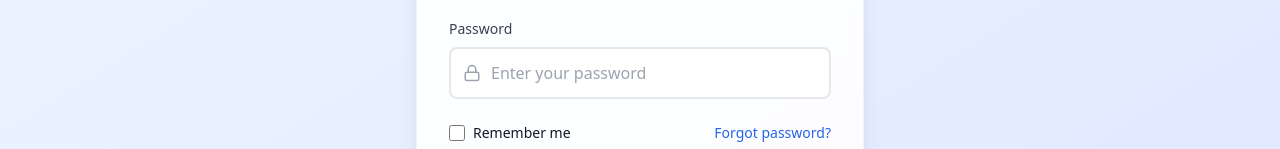
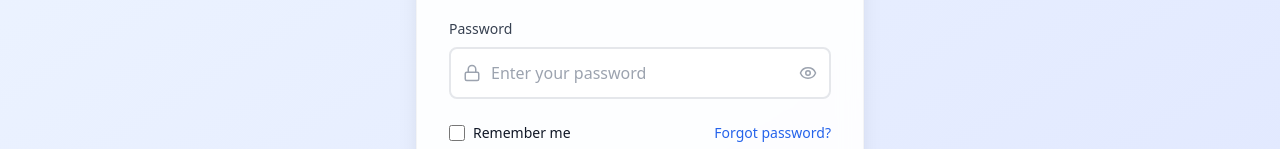
Before and after one commit to ghanshyamhadiya/Blog-web, a React (Vite) app: page /login in a window 1280 px wide. Shown: the part 437-586 px from the top of the page. Built offline with nearby package versions, Linux system fonts and the light colour scheme; no server answers.

Commit message:
Update Input.jsx

```diff
--- a/src/components/Input.jsx
+++ b/src/components/Input.jsx
@@ -1,5 +1,5 @@
 import React, { useId, useState } from 'react';
-import { motion } from 'framer-motion';
+import { motion, AnimatePresence } from 'framer-motion';
 
 const Input = React.forwardRef(
   function Input({
@@ -7,6 +7,8 @@ const Input = React.forwardRef(
     type = 'text',
     className = '',
     icon = null,
+    rightIcon = null,
+    error = null,
     ...props
   }, ref) {
     const id = useId();
@@ -29,7 +31,7 @@ const Input = React.forwardRef(
         )}
         <motion.div
           className={`relative flex items-center rounded-lg overflow-hidden border-2 ${
-            isFocused ? 'border-blue-500 shadow-md' : 'border-gray-200'
+            error ? 'border-red-400' : isFocused ? 'border-blue-500 shadow-md' : 'border-gray-200'
           }`}
           initial={{ y: 5, opacity: 0 }}
           animate={{ y: 0, opacity: 1 }}
@@ -38,9 +40,9 @@ const Input = React.forwardRef(
         >
           {icon && (
             <motion.div
-              className="absolute left-3 text-gray-400"
+              className="absolute left-3 text-gray-400 flex items-center justify-center"
               animate={{
-                color: isFocused ? "rgb(59, 130, 246)" : "rgb(156, 163, 175)"
+                color: error ? "rgb(248, 113, 113)" : isFocused ? "rgb(59, 130, 246)" : "rgb(156, 163, 175)"
               }}
               transition={{ duration: 0.3 }}
             >
@@ -49,16 +51,40 @@ const Input = React.forwardRef(
           )}
           <input
             type={type}
-            className={`w-full px-4 py-3 bg-white text-gray-800 outline-none ${
+            className={`w-full py-3 bg-white text-gray-800 outline-none ${
               icon ? 'pl-10' : 'pl-4'
-            } ${className}`}
+            } ${rightIcon ? 'pr-10' : 'pr-4'} ${className}`}
             ref={ref}
             onFocus={() => setIsFocused(true)}
             onBlur={() => setIsFocused(false)}
             {...props}
             id={id}
           />
+          {rightIcon && (
+            <motion.div
+              className="absolute right-3 text-gray-400 h-full flex items-center justify-center"
+              animate={{
+                color: isFocused ? "rgb(107, 114, 128)" : "rgb(156, 163, 175)"
+              }}
+              transition={{ duration: 0.3 }}
+            >
+              {rightIcon}
+            </motion.div>
+          )}
         </motion.div>
+        <AnimatePresence>
+          {error && (
+            <motion.p
+              className="text-red-500 text-xs mt-1 ml-1"
+              initial={{ opacity: 0, y: -10 }}
+              animate={{ opacity: 1, y: 0 }}
+              exit={{ opacity: 0, y: -10 }}
+              transition={{ duration: 0.2 }}
+            >
+              {error}
+            </motion.p>
+          )}
+        </AnimatePresence>
       </div>
     );
   }
```
